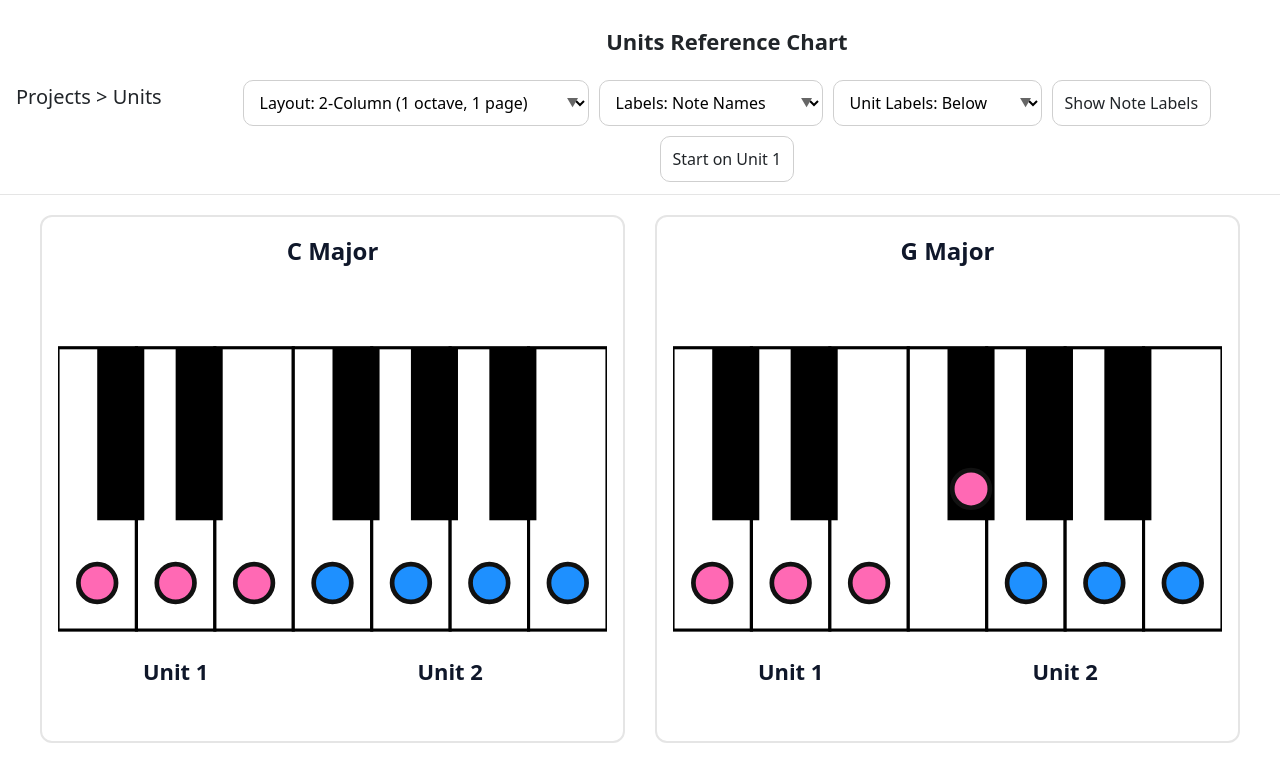
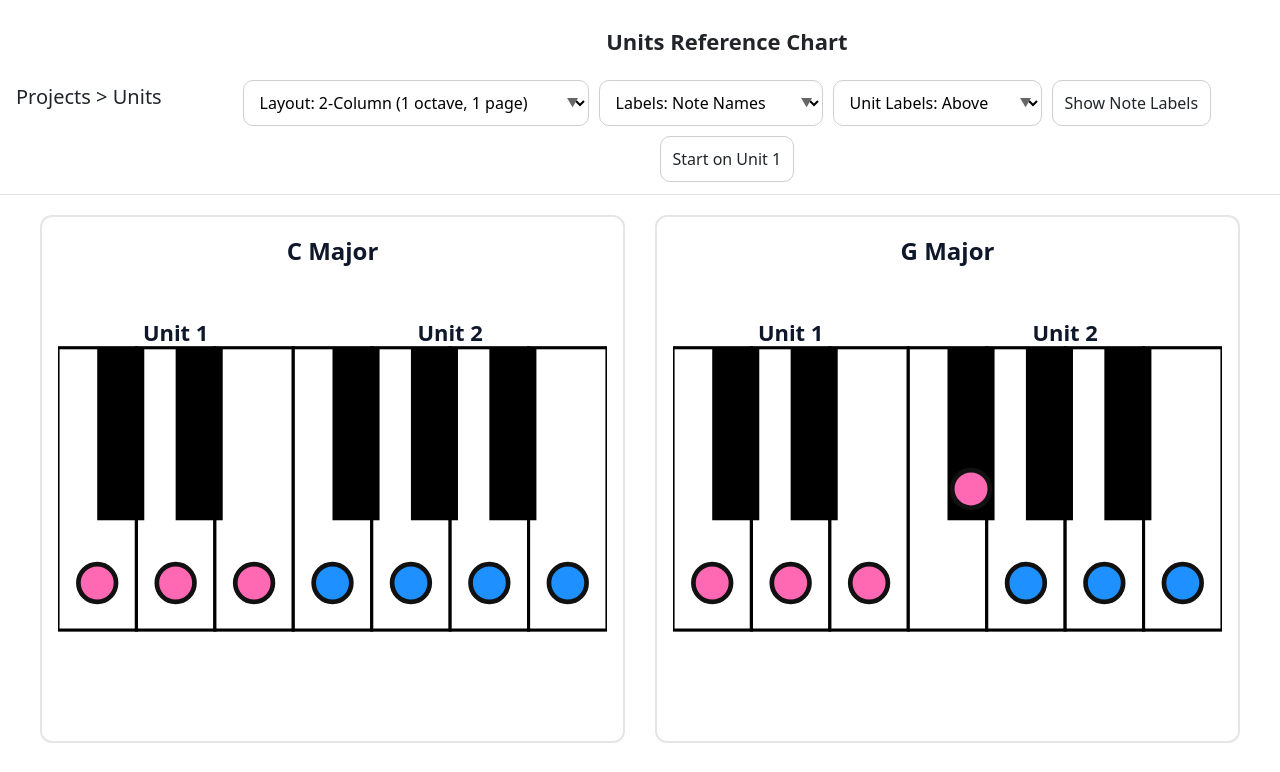
Before and after one commit to rcmadden/russiamadden, a plain HTML site: page reference-chart.html in a window 1280 px wide. Shown: the top 772 px of the page. Drawn offline with nearby package versions, Linux system fonts and the light colour scheme.

Commit message:
start with units above

```diff
--- a/reference-chart.html
+++ b/reference-chart.html
@@ -140,8 +140,8 @@
 
     <div class="dropdown">
       <select id="unit-label-pos" aria-label="Unit labels position">
-        <option value="below" selected>Unit Labels: Below</option>
-        <option value="above">Unit Labels: Above</option>
+        <option value="above" selected>Unit Labels: Above</option>
+        <option value="below">Unit Labels: Below</option>
         <option value="hidden">Unit Labels: Hidden</option>
       </select>
     </div>
@@ -223,7 +223,7 @@
   let showingTwo = false; // Start with single octave for reference chart
   let startOnUnit1 = true;
   let showingLabels = false;
-  let unitLabelPos = "below";
+  let unitLabelPos = "above"; // "above" | "below" | "hidden"
   let layoutMode = "two-column";
 
   /* =============================
```
Also changed, not shown: units.html (+3 -3 lines).
